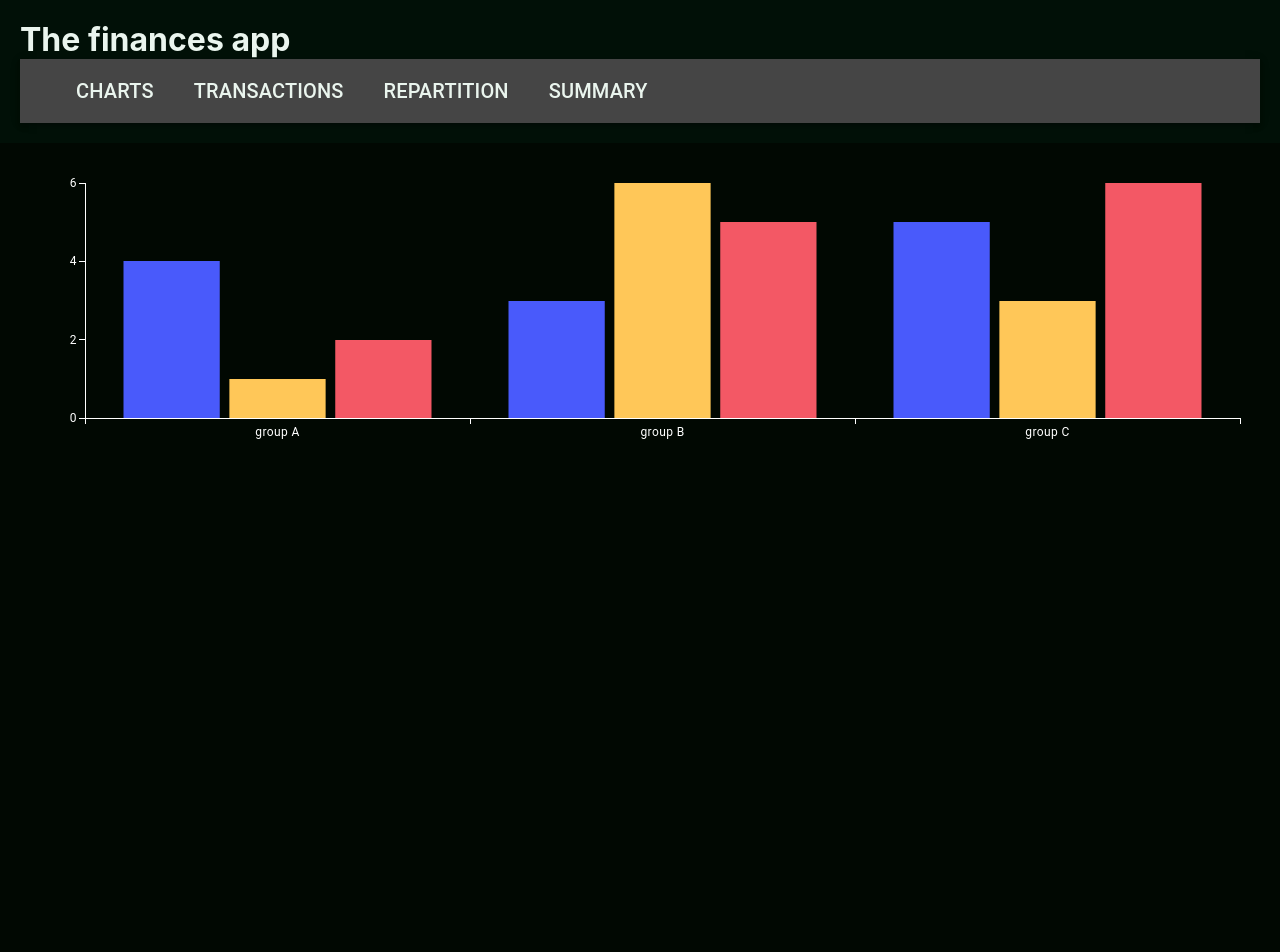
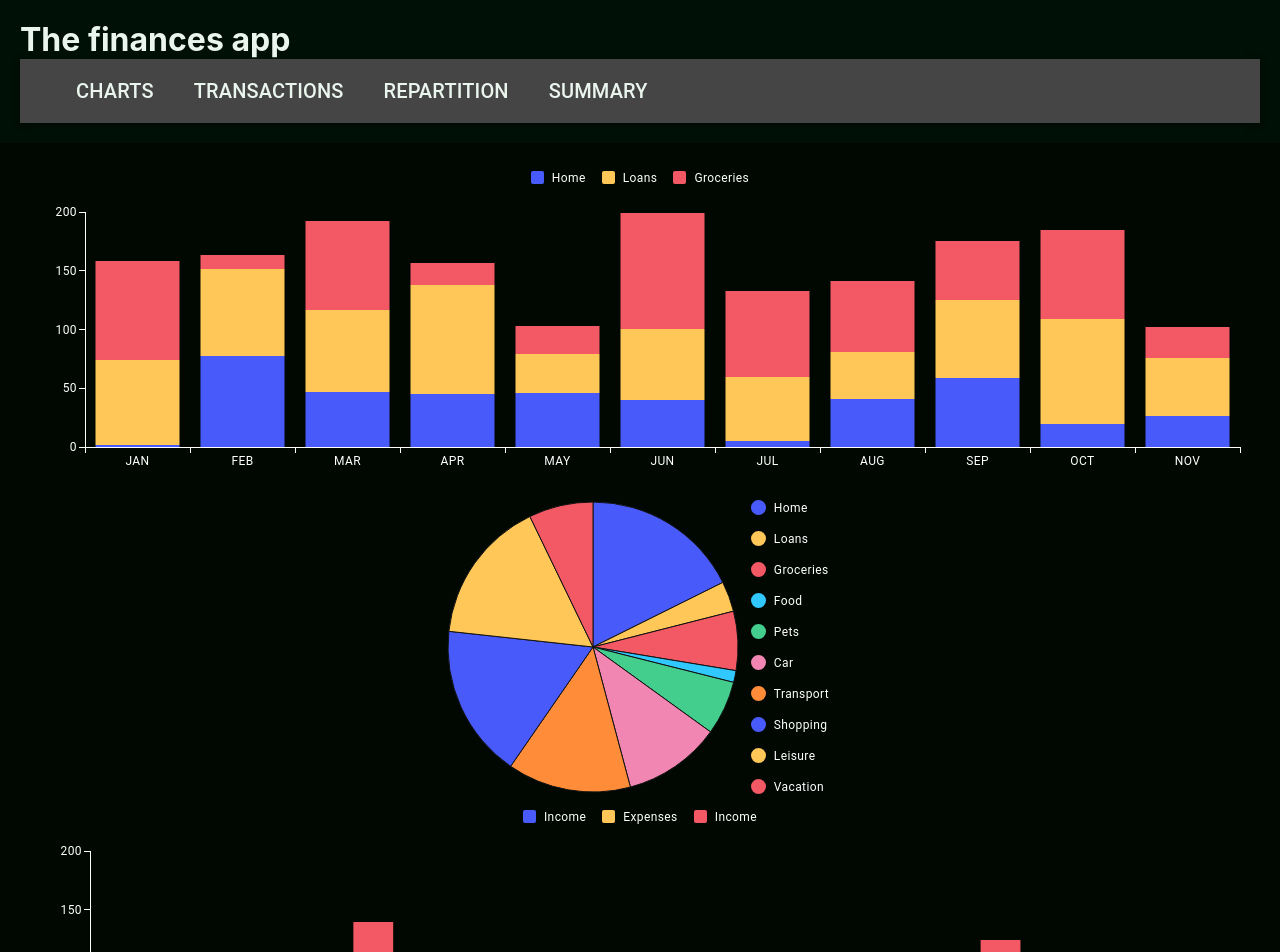
Before and after one commit to elisakaisa/Finances-client-react, a React (Vite) app: page /charts in a window 1280 px wide. Shown: the top 952 px of the page. Before the commit the page ends 800 px from the top, so only its background shows below. Built offline with nearby package versions, Linux system fonts and the light colour scheme; some icons are missing.

Commit message:
added skeleton for main chart types

```diff
--- /dev/null
+++ b/src/components/CategoryPieChart.tsx
@@ -0,0 +1,36 @@
+import React from 'react';
+import { PieChart } from '@mui/x-charts/PieChart';
+
+const CategoryPieChart = () => {
+    var categoryValues = generateRandomFloats();
+
+    function generateRandomFloats() {
+        return Array.from({ length: 10 }, () =>
+            parseFloat((Math.random() * 100).toFixed(2))
+        );
+    }
+    return (
+        <PieChart
+            series={[
+                {
+                data: [
+                    { id: 0, value: categoryValues[0], label: 'Home' },
+                    { id: 1, value: categoryValues[1], label: 'Loans' },
+                    { id: 2, value: categoryValues[2], label: 'Groceries' },
+                    { id: 3, value: categoryValues[3], label: 'Food' },
+                    { id: 4, value: categoryValues[4], label: 'Pets' },
+                    { id: 5, value: categoryValues[5], label: 'Car' },
+                    { id: 6, value: categoryValues[6], label: 'Transport' },
+                    { id: 7, value: categoryValues[7], label: 'Shopping' },
+                    { id: 8, value: categoryValues[8], label: 'Leisure' },
+                    { id: 9, value: categoryValues[9], label: 'Vacation' },
+                ],
+                },
+            ]}
+            width={300}
+            height={300}
+        />
+    );
+};
+
+export default CategoryPieChart;
--- /dev/null
+++ b/src/components/ExpenseTypeBarChart.tsx
@@ -0,0 +1,31 @@
+import React from 'react';
+import { BarChart } from '@mui/x-charts/BarChart';
+
+const ExpenseTypeBarChart = () => {
+    // TODO: data needs to be passed as props, and needed datastrcuture needs to be defined
+    var months = ['JAN', 'FEB', 'MAR', 'APR', 'MAY', 'JUN', 'JUL', 'AUG', 'SEP', 'OCT', 'NOV']
+    var incomeData = generateRandomFloats();
+    var expenseData = generateRandomFloats();
+    var savingsData = generateRandomFloats();
+
+    function generateRandomFloats() {
+        return Array.from({ length: 12 }, () =>
+            parseFloat((Math.random() * 100).toFixed(2))
+        );
+    }
+
+    return (
+    <BarChart
+        height={300}
+        series={[
+            { data: incomeData, label: 'Income', stack: 'in' },
+            { data: expenseData, label: 'Expenses', stack: 'out' },
+            { data: savingsData, label: 'Income', stack: 'out' },
+        ]}
+        xAxis={[{ data: months }]}
+        yAxis={[{ width: 50 }]}
+        />
+    );
+};
+
+export default ExpenseTypeBarChart;
--- a/src/components/YearlyChart.tsx
+++ b/src/components/YearlyChart.tsx
@@ -2,10 +2,25 @@ import React from 'react';
 import { BarChart } from '@mui/x-charts/BarChart';
 
 const YearlyChart = () => {
+    // TODO: data needs to be passed as props, and needed datastrcuture needs to be defined
+    var months = ['JAN', 'FEB', 'MAR', 'APR', 'MAY', 'JUN', 'JUL', 'AUG', 'SEP', 'OCT', 'NOV']
+    var homeData = generateRandomFloats();
+    var loanData = generateRandomFloats();
+    var groceriesData = generateRandomFloats();
+
+    function generateRandomFloats() {
+        return Array.from({ length: 12 }, () =>
+            parseFloat((Math.random() * 100).toFixed(2))
+        );
+    }
+
     return (
     <BarChart
-        xAxis={[{ data: ['group A', 'group B', 'group C'] }]}
-        series={[{ data: [4, 3, 5] }, { data: [1, 6, 3] }, { data: [2, 5, 6] }]}
+        xAxis={[{ data: months }]}
+        series={[
+            { data: homeData, stack: 'A', label: "Home" },
+            { data: loanData, stack: 'A', label: "Loans"  },
+            { data: groceriesData, stack: 'A', label: "Groceries" }]}
         height={300}
     />
     );
--- a/src/pages/Charts.tsx
+++ b/src/pages/Charts.tsx
@@ -1,12 +1,16 @@
 import React from 'react';
 import './layout.css';
 import YearlyChart from '../components/YearlyChart';
+import CategoryPieChart from '../components/CategoryPieChart';
+import ExpenseTypeBarChart from '../components/ExpenseTypeBarChart';
 
 
 const Charts = () => {
     return (
         <div className='padding-20'>
             <YearlyChart></YearlyChart>
+            <CategoryPieChart></CategoryPieChart>
+            <ExpenseTypeBarChart></ExpenseTypeBarChart>
         </div>
     );
 };
```
